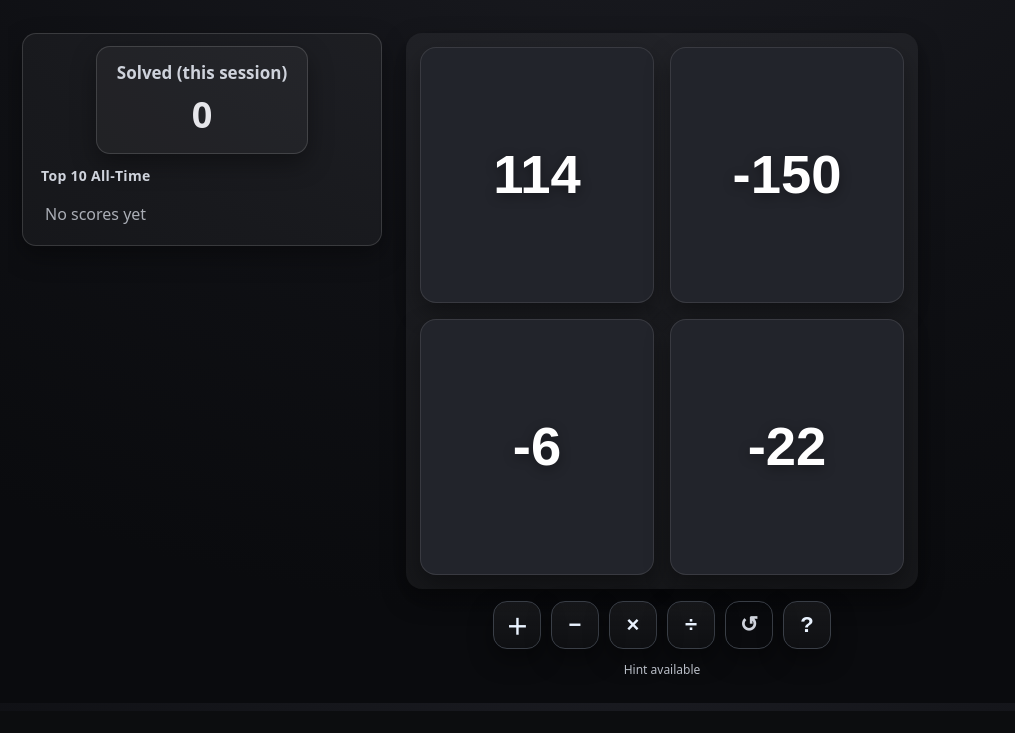
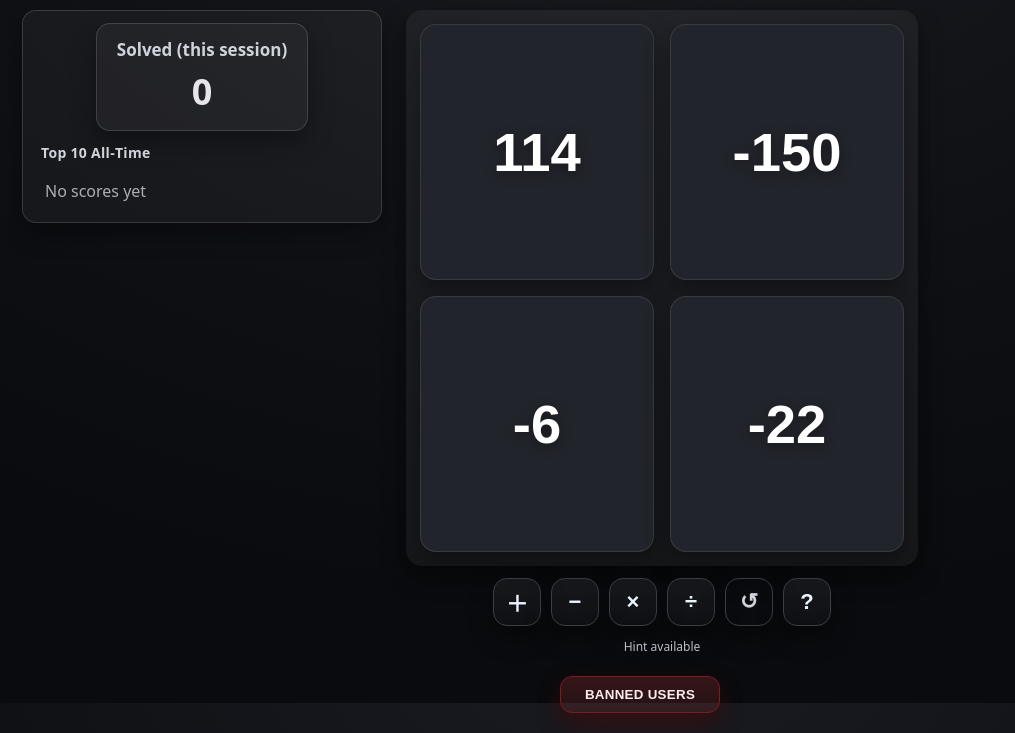
Before and after one commit to kickinslowly/MoodMeter, a Flask app: page /make67 in a window 1280 px wide. Shown: the part 97-830 px from the top of the page, without its empty margins (0-1015 px from the left). Before the commit the page ends 808 px from the top, so only its background shows below. Run offline with Flask 3, Linux system fonts and the light colour scheme; data that the repository does not hold is empty; some libraries are stand-ins or nearby versions.

Commit message:
cheaters now removed from leaderboard. banned users button added to make67.html

```diff
--- a/app.py
+++ b/app.py
@@ -1662,9 +1662,14 @@ def api_make67_solve():
 @app.route('/api/make67/leaderboard', methods=['GET'])
 def api_make67_leaderboard():
     try:
+        # Top leaderboard: exclude cheaters from the visible leaderboard
         top_users = (
             User.query
-            .filter((User.make67_all_time_solves != None) & (User.make67_all_time_solves > 0))
+            .filter(
+                (User.make67_all_time_solves != None)
+                & (User.make67_all_time_solves > 0)
+                & (User.make67_is_cheater == False)
+            )
             .order_by(User.make67_all_time_solves.desc(), User.created_at.asc())
             .limit(10)
             .all()
@@ -1672,17 +1677,39 @@ def api_make67_leaderboard():
         top = []
         for u in top_users:
             total = int(u.make67_all_time_solves or 0)
-            if getattr(u, 'make67_is_cheater', False):
-                rk = {"key": "cheater", "title": "CHEATER", "icon": "🚫"}
-            else:
-                rk = _compute_rank(total)
+            rk = _compute_rank(total)
             top.append({
                 'name': _format_display_name(u),
                 'total': total,
                 'rank_key': rk['key'],
                 'rank_title': rk['title'],
                 'rank_icon': rk['icon'],
-                'is_cheater': bool(getattr(u, 'make67_is_cheater', False)),
+                'is_cheater': False,
+            })
+
+        # Banned users (cheaters): show in separate list (wall of shame)
+        banned_users = (
+            User.query
+            .filter(
+                (User.make67_all_time_solves != None)
+                & (User.make67_all_time_solves > 0)
+                & (User.make67_is_cheater == True)
+            )
+            .order_by(User.make67_all_time_solves.desc(), User.created_at.asc())
+            .limit(100)
+            .all()
+        )
+        banned = []
+        for u in banned_users:
+            total = int(u.make67_all_time_solves or 0)
+            rk = {"key": "cheater", "title": "BANNED", "icon": "🚫"}
+            banned.append({
+                'name': _format_display_name(u),
+                'total': total,
+                'rank_key': rk['key'],
+                'rank_title': rk['title'],
+                'rank_icon': rk['icon'],
+                'is_cheater': True,
             })
         me = None
         if getattr(current_user, 'is_authenticated', False):
@@ -1690,7 +1717,7 @@ def api_make67_leaderboard():
             if u:
                 total = int(u.make67_all_time_solves or 0)
                 if getattr(u, 'make67_is_cheater', False):
-                    rk = {"key": "cheater", "title": "CHEATER", "icon": "🚫"}
+                    rk = {"key": "cheater", "title": "BANNED", "icon": "🚫"}
                 else:
                     rk = _compute_rank(total)
                 me = {
@@ -1701,7 +1728,7 @@ def api_make67_leaderboard():
                     'rank_icon': rk['icon'],
                     'is_cheater': bool(getattr(u, 'make67_is_cheater', False)),
                 }
-        return jsonify({'ok': True, 'top': top, 'me': me})
+        return jsonify({'ok': True, 'top': top, 'banned': banned, 'me': me})
     except Exception as e:
         return jsonify({'ok': False, 'error': 'SERVER_ERROR', 'detail': str(e)}), 500
 
--- a/static/css/styles.css
+++ b/static/css/styles.css
@@ -1064,3 +1064,35 @@ button, .btn, .google-login-btn, .logout-btn, input, select {
   .top1-star { animation: none; }
   .top1-star::after { animation: none; }
 }
+
+/* Danger button (red) for BANNED USERS */
+.danger-btn {
+  min-width: 160px;
+  padding: 10px 14px;
+  border-radius: 12px;
+  border: 1px solid #7a1d1d;
+  background: linear-gradient(180deg, rgba(255,72,72,0.18), rgba(255,72,72,0.10));
+  color: #ffecec;
+  font-weight: 900;
+  letter-spacing: .3px;
+  cursor: pointer;
+  box-shadow: 0 10px 24px rgba(255,0,0,0.16), var(--shadow);
+}
+.danger-btn:hover {
+  filter: brightness(1.08);
+  box-shadow: 0 14px 30px rgba(255,0,0,0.22), var(--shadow);
+}
+.danger-btn:active { filter: brightness(0.95); }
+.danger-btn:focus-visible { outline: 2px solid rgba(255,72,72,0.9); outline-offset: 2px; }
+
+/* Banned users modal */
+.m67-ban-root { position: fixed; inset: 0; z-index: 10015; display: block; }
+.m67-ban-root[hidden] { display: none !important; }
+.m67-ban-overlay { position: absolute; inset: 0; display: grid; place-items: center; }
+.m67-ban__backdrop { position: absolute; inset: 0; background: rgba(0,0,0,0.55); -webkit-backdrop-filter: blur(4px); backdrop-filter: blur(4px); }
+.m67-ban__panel { position: relative; z-index: 1; width: min(92vw, 640px); max-height: min(86vh, 720px); overflow: auto; border-radius: 18px; padding: 18px; background: linear-gradient(180deg, rgba(255,255,255,0.06), rgba(255,255,255,0.02)); border:1px solid rgba(255,255,255,0.14); box-shadow: 0 24px 70px rgba(0,0,0,0.6); color: #e8ecf5; }
+.m67-ban__title { margin: 6px 0 6px; text-align: center; font-size: 18px; font-weight: 900; letter-spacing: .3px; }
+.m67-ban__subtitle { margin: 0 0 10px; text-align: center; font-size: 13px; color: var(--axis); }
+.m67-ban__icon { width: 56px; height: 56px; display: grid; place-items: center; font-size: 34px; border-radius: 50%; margin: 0 auto 6px; background: radial-gradient(60% 60% at 40% 30%, #ffffffbb, #ffffff22), linear-gradient(180deg, rgba(255,72,72,0.35), rgba(255,72,72,0.18)); box-shadow: 0 8px 24px rgba(0,0,0,0.45), 0 0 0 2px rgba(255,255,255,0.10) inset; }
+.m67-ban__close { position: absolute; top: 10px; right: 10px; border: 1px solid #3a3f47; background: #1c1f26; color: #e8ecf5; border-radius: 10px; padding: 6px 8px; cursor: pointer; }
+.m67-ban__close:hover { filter: brightness(1.05); }
--- a/static/js/make67.js
+++ b/static/js/make67.js
@@ -173,6 +173,10 @@
   const hintBtn = document.getElementById('hintBtn');
   const lbList = document.getElementById('m67Leaderboard');
   const allTimeBoxEl = allTimeEl ? allTimeEl.closest('.score-box') : null;
+  const bannedBtn = document.getElementById('m67BannedBtn');
+  const bannedRoot = document.querySelector('.m67-ban-root');
+  const bannedListEl = document.getElementById('m67BannedList');
+  let bannedCache = [];
 
   let baseCards = [];
   let curCards = [];
@@ -236,12 +240,48 @@
     });
   }
 
+  function renderBanned(list){
+    if (!bannedListEl) return;
+    bannedListEl.innerHTML = '';
+    if (!Array.isArray(list) || list.length === 0){
+      const li = document.createElement('li');
+      li.className = 'm67-lb-empty';
+      li.textContent = 'No banned users.';
+      bannedListEl.appendChild(li);
+      return;
+    }
+    list.forEach((item, idx)=>{
+      const li = document.createElement('li');
+      li.className = 'm67-lb-item rank-cheater';
+      const rank = document.createElement('span');
+      rank.className = 'rank';
+      rank.textContent = String(idx + 1);
+      const name = document.createElement('span');
+      name.className = 'name';
+      const icon = document.createElement('span');
+      icon.className = 'rank-icon';
+      icon.setAttribute('aria-hidden', 'true');
+      icon.textContent = (item && item.rank_icon) ? String(item.rank_icon) : '🚫';
+      const title = document.createElement('span');
+      title.className = 'rank-title';
+      title.textContent = 'BANNED';
+      const playerName = document.createTextNode(` ${item?.name || 'User'} - `);
+      name.append(icon, playerName, title);
+      const total = document.createElement('span');
+      total.className = 'total';
+      total.textContent = String(item?.total ?? 0);
+      li.append(rank, name, total);
+      bannedListEl.appendChild(li);
+    });
+  }
+
   async function loadLeaderboard(){
     try {
       const res = await fetch('/api/make67/leaderboard');
       const data = await res.json().catch(()=>({ok:false}));
       if (data && data.ok){
         renderLeaderboard(data.top || []);
+        bannedCache = Array.isArray(data.banned) ? data.banned : [];
         if (data.me){
           isAuthed = true;
           allTime = Number(data.me.total || 0);
@@ -257,6 +297,26 @@
     } catch (e) {
       // ignore network errors
     }
+  }
+
+  function openBanned(){
+    if (!bannedRoot) return;
+    renderBanned(bannedCache);
+    bannedRoot.hidden = false;
+  }
+  function closeBanned(){ if (bannedRoot) bannedRoot.hidden = true; }
+
+  if (bannedBtn){
+    bannedBtn.addEventListener('click', openBanned);
+  }
+  if (bannedRoot){
+    bannedRoot.addEventListener('click', (e)=>{
+      const t = e.target;
+      if (t && t.getAttribute && t.getAttribute('data-close')==='1') closeBanned();
+    });
+    document.addEventListener('keydown', (e)=>{
+      if (!bannedRoot.hidden && e.key === 'Escape') closeBanned();
+    });
   }
 
   function setCard(i, value){
--- a/templates/make67.html
+++ b/templates/make67.html
@@ -100,6 +100,25 @@
       </div>
     </main>
 
+    <!-- Bottom actions: Banned users wall of shame trigger -->
+    <div class="page-footer" style="display:flex; justify-content:center; padding: 10px 14px 20px;">
+      <button id="m67BannedBtn" class="danger-btn" title="Show cheaters wall of shame">BANNED USERS</button>
+    </div>
+
+    <!-- Cheater Wall of Shame modal -->
+    <div class="m67-ban-root" hidden>
+      <div class="m67-ban-overlay">
+        <div class="m67-ban__backdrop" data-close="1"></div>
+        <div class="m67-ban__panel" role="dialog" aria-modal="true" aria-labelledby="banTitle">
+          <button class="m67-ban__close" aria-label="Close" data-close="1">✕</button>
+          <div class="m67-ban__icon" aria-hidden="true">🚫</div>
+          <h3 id="banTitle" class="m67-ban__title">Cheater Wall of Shame</h3>
+          <p class="m67-ban__subtitle">These users are removed from the all‑time leaderboard.</p>
+          <ol id="m67BannedList" class="m67-lb-list" aria-live="polite" style="width:min(92vw,520px);"></ol>
+        </div>
+      </div>
+    </div>
+
   </div>
 
   <script src="{{ url_for('static', filename='js/make67.js') }}"></script>
```
